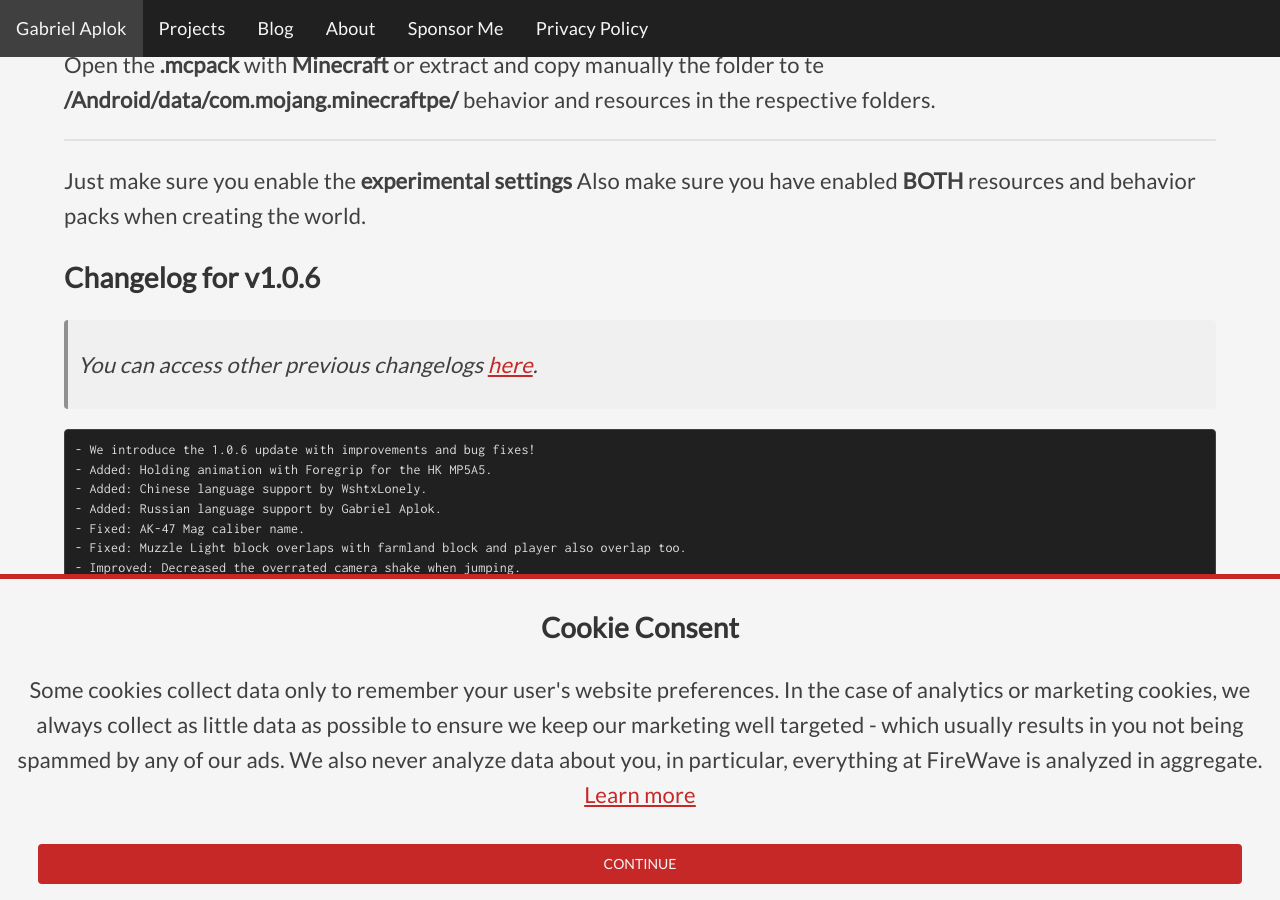
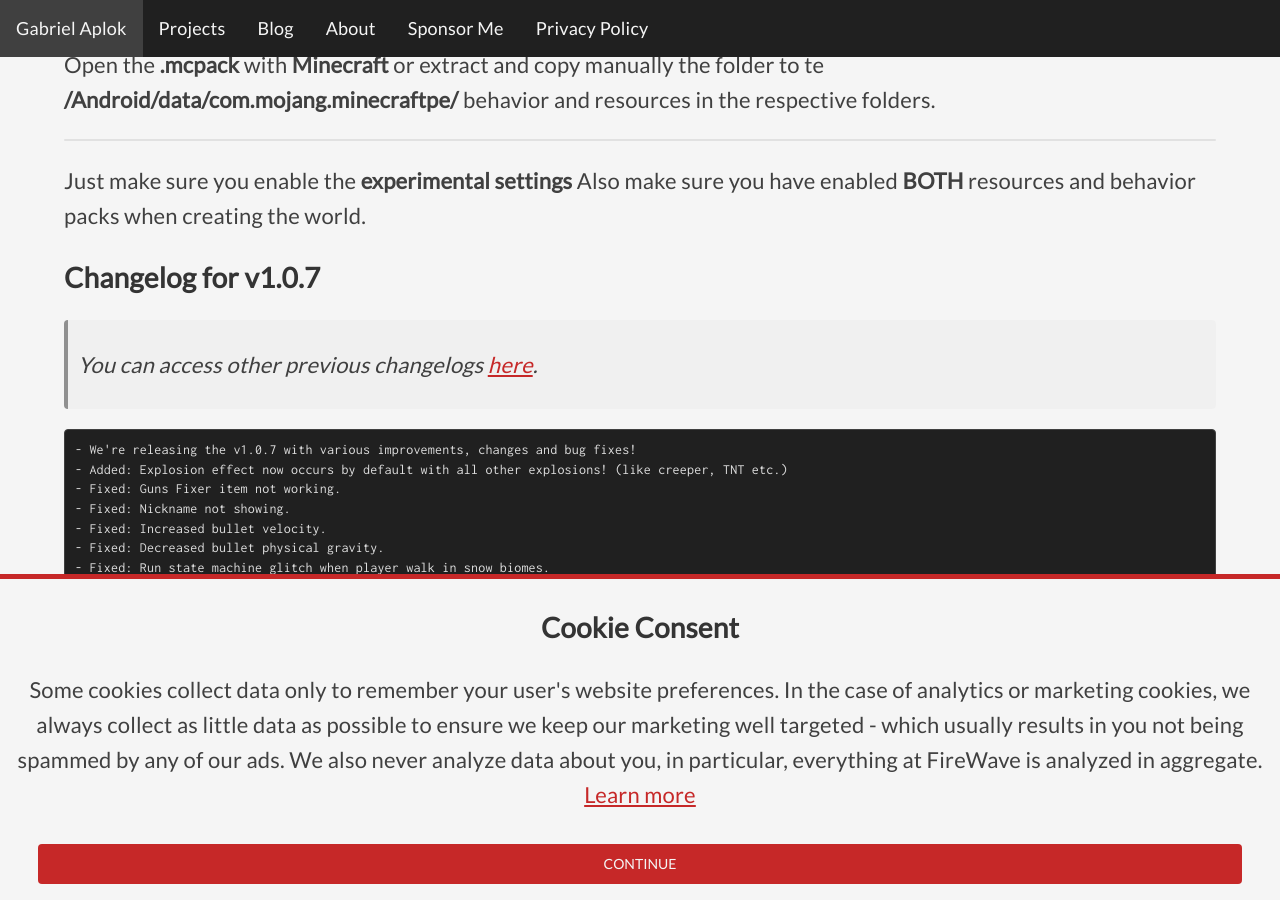
Before and after one commit to gabriel-aplok/gabriel-aplok.github.io, a Jekyll site: the page built from _projects/aplok-guns.md, in a window 1280 px wide and 900 px high, scrolled down 15290 px. Built offline with Jekyll 4.4.1, drawn with Linux system fonts in a browser that asks for light colours; nearby versions of some CDN libraries; some of the changed text lies outside the part shown.

Commit message:
new aplok guns

````diff
--- a/_projects/aplok-guns.md
+++ b/_projects/aplok-guns.md
@@ -2,13 +2,13 @@
 layout: project
 status: public
 slug: aplok-guns
-title: Aplok Guns Addon | v1.0.6
+title: Aplok Guns Addon | v1.0.7
 banner: /projects/aplok-guns/images/banner.png
 icon: /projects/aplok-guns/images/icon.png
 description: Survival-friendly military-themed add-on with vanilla styled and beautiful guns, satisfying effects, various animations, explosives, custom armor and blocks, and various details that make the difference.
 tags: [aplok-guns, aplok, guns, weapons, military, war, mcpe, mcbe, minecraft, java, mod, addon, gabriel-aplok]
 date: 2022-03-23
-updated: 2023-11-26
+updated: 2023-12-05
 new: true
 comments_id: 1
 ---
@@ -180,30 +180,38 @@
 
 Just make sure you enable the **experimental settings** Also make sure you have enabled **BOTH** resources and behavior packs when creating the world.
 
-## Changelog for v1.0.6
+## Changelog for v1.0.7
 
 > You can access other previous changelogs [here]({{ page.slug }}/changes.html).
 
 ```
-- We introduce the 1.0.6 update with improvements and bug fixes!
-- Added: Holding animation with Foregrip for the HK MP5A5.
-- Added: Chinese language support by WshtxLonely.
-- Added: Russian language support by Gabriel Aplok.
-- Fixed: AK-47 Mag caliber name.
-- Fixed: Muzzle Light block overlaps with farmland block and player also overlap too.
-- Improved: Decreased the overrated camera shake when jumping.
-- Improved: Decreased the overated bullet damage.
-- Improved: Decreased the bullet velocity to fix bullet tracers.
+- We're releasing the v1.0.7 with various improvements, changes and bug fixes!
+- Added: Explosion effect now occurs by default with all other explosions! (like creeper, TNT etc.)
+- Fixed: Guns Fixer item not working.
+- Fixed: Nickname not showing.
+- Fixed: Increased bullet velocity.
+- Fixed: Decreased bullet physical gravity.
+- Fixed: Run state machine glitch when player walk in snow biomes.
+- Fixed: Slim skin can now be used without the strange arm bug.
+- Removed: Resistance effect from juggernaut.
+- Changed: Decreased item stack drop from ammunition crate.
+- Changed: Increased guns resetting position delay.
+- Changed: Descreased landmine explosion range.
+- Improved: Explosions effects optimized to low-end devices.
+- Improved: Decreased muzzle light emission when fire silenced.
+- Improved: Rewrite some state machines to optimize the client and server processors.
+- Improved: New running animations.
+- Improved: New animations state machines transitions to more fluid experience.
+- Improved: Rewrite some bullet core system to more performance.
 ```
 
 If you plan to showcase this add-on, **ONLY use the links I provide here** and tag my YouTube channel in the description. DON'T create your own links and/or claim this as your own creation. Thank you! :)
 
 ## Download Links
 
-- [Behavior Pack v1.0.6](https://link-hub.net/173623/aplok-guns-bp)
-- [Resource Pack v1.0.6](https://link-hub.net/173623/aplok-guns-rp)
+- [Behavior Pack v1.0.7](https://link-hub.net/173623/aplok-guns-bp)
+- [Resource Pack v1.0.7](https://link-hub.net/173623/aplok-guns-rp)
 
 ## Supported Versions
 
-<span class="tag">1.20.40</span>
-<span class="tag">1.20.41</span>
+<span class="tag">1.20.50</span>
````
Also changed, not shown: other parts of _projects/aplok-guns.md (+1 -1 lines).
